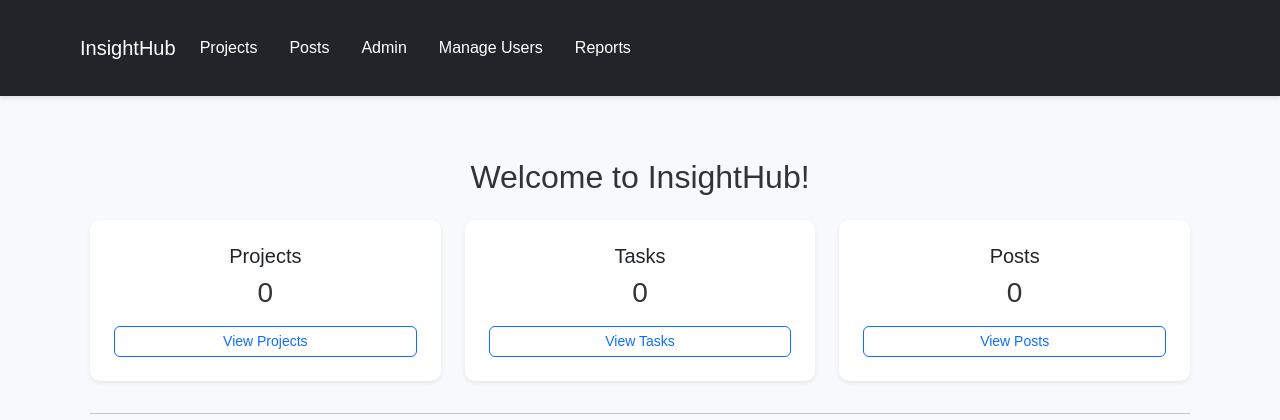
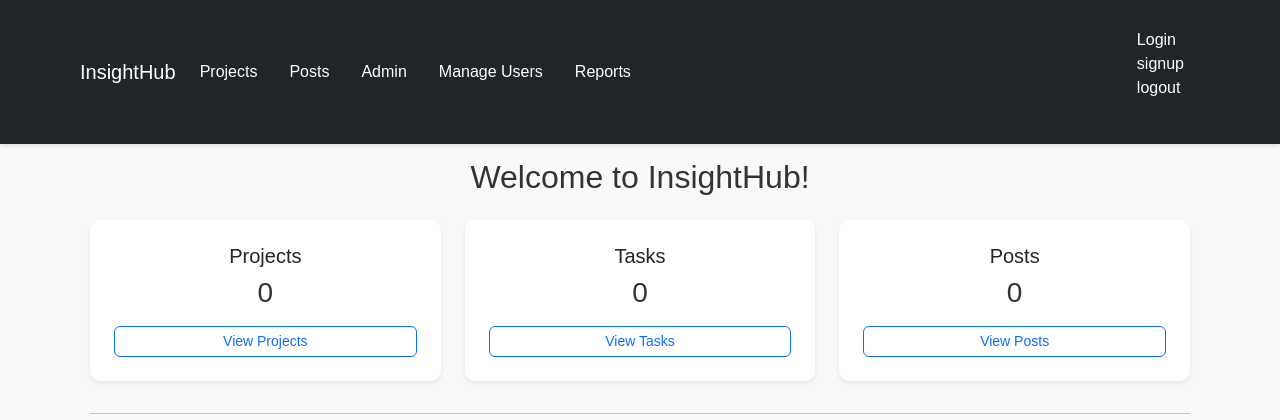
Before and after one commit to Mohammad-Malaabeh/InsightHub, a Django app: page / in a window 1280 px wide. Shown: the top 420 px of the page. Run offline with Django 5.2, Linux system fonts and the light colour scheme; data that the repository does not hold is empty.

Commit message:
add the authentication links to the navbar template

```diff
--- a/core/templates/core/navbar.html
+++ b/core/templates/core/navbar.html
@@ -21,6 +21,17 @@
           <a class="nav-link" href="{% url 'manager_reports' %}">Reports</a>
         </li>
       </ul>
+      <ul>
+          <li class="nav-item">
+            <a class="nav-link" href="{% url 'login' %}">Login</a>
+          </li>
+          <li class="nav-item">
+            <a class="nav-link" href="{% url 'signup' %}">signup</a>
+          </li>
+          <li class="nav-item">
+            <a class="nav-link" href="{% url 'logout' %}">logout</a>
+          </li>
+      </ul>
     </div>
   </div>
 </nav>
```
